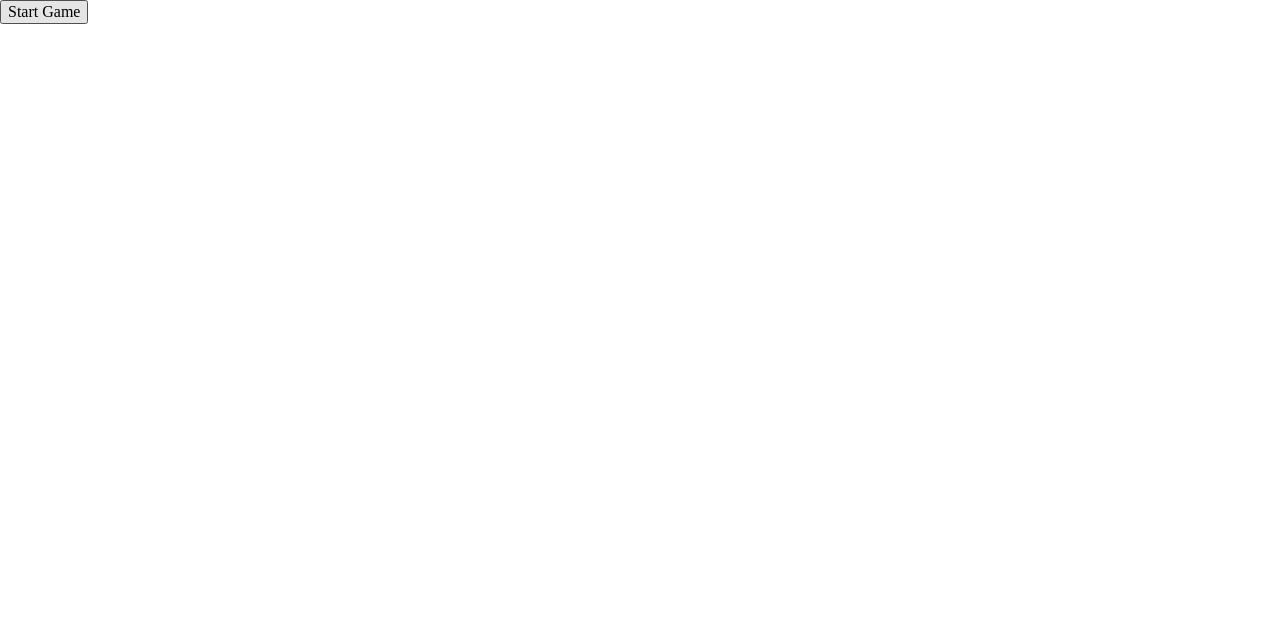
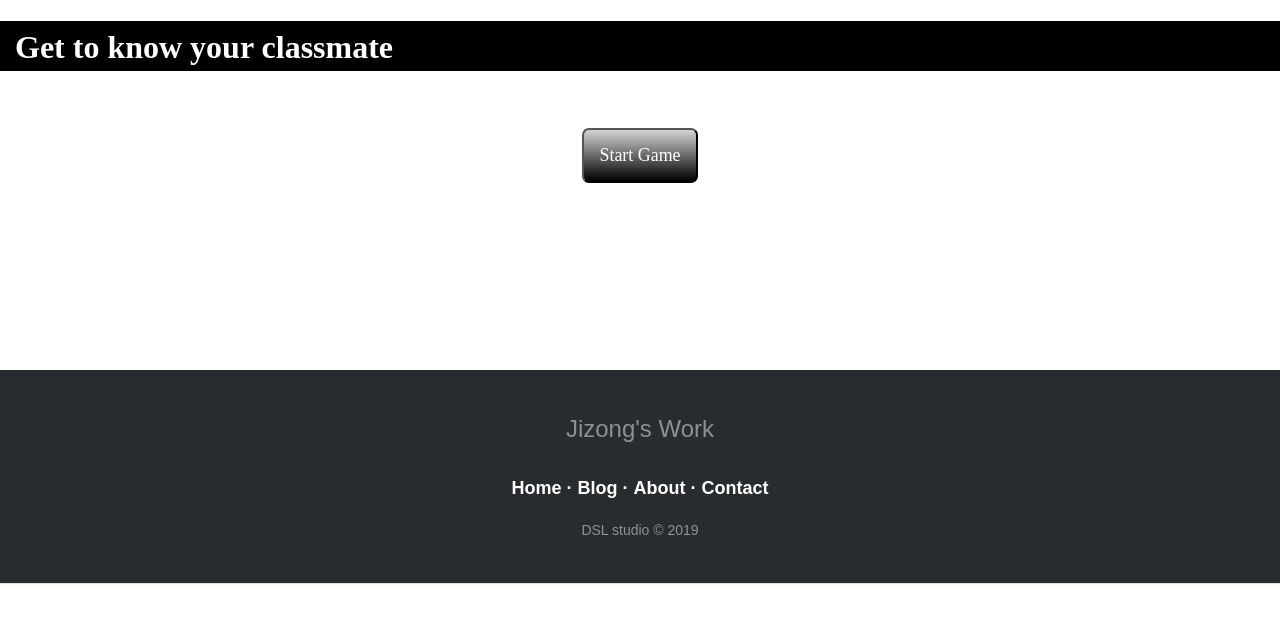
Before and after one commit to thinkful-ei-bee/getToKnowYourClassMate, a plain HTML site: page index.html in a window 1280 px wide. Drawn offline with nearby package versions, Linux system fonts and the light colour scheme.

Commit message:
added footer and fix name

```diff
--- a/index.css
+++ b/index.css
@@ -6,11 +6,39 @@ main .row {
   margin-bottom: 20px;
 }
 
+.navbar{
+  height:50px;
+  background-color:black;
+  color:white;
+  margin-bottom:50px;
+}
+
+h1{
+  padding-top:8px;
+  padding-left:15px;
+}
+
 img{
   height: 160px;
   border-radius: 50%;
   text-align: center;
   margin-bottom:25px;
+  box-shadow: 0 10px 20px rgba(0,0,0,0.19), 0 6px 6px rgba(0,0,0,0.23);
+}
+
+.controls {
+  display: flex;
+  justify-content: center;
+}
+
+.controls button {
+  margin: 7px;
+  padding: 15px;
+  color: white;
+  font-size: 1.12em;
+  border-radius: 7px;
+  background-color: lightblue;
+  background: linear-gradient(lightgrey,black);
 }
 
 .box {
@@ -38,3 +66,42 @@ img{
 .blue {
   background-color: blue;
 }
+
+/*footer*/
+.footer-basic-centered{
+	background-color: #292c2f;
+	box-shadow: 0 1px 1px 0 rgba(0, 0, 0, 0.12);
+	box-sizing: border-box;
+	width: 100%;
+	text-align: center;
+	font: normal 18px sans-serif;
+
+	padding: 45px;
+	margin-top: 80px;
+}
+
+.footer-basic-centered .footer-company-motto{
+	color:  #8d9093;
+	font-size: 24px;
+	margin: 0;
+}
+
+.footer-basic-centered .footer-company-name{
+	color:  #8f9296;
+	font-size: 14px;
+	margin: 0;
+}
+
+.footer-basic-centered .footer-links{
+	list-style: none;
+	font-weight: bold;
+	color:  #ffffff;
+	padding: 35px 0 23px;
+	margin: 0;
+}
+
+.footer-basic-centered .footer-links a{
+	display:inline-block;
+	text-decoration: none;
+	color: inherit;
+}
--- a/index.html
+++ b/index.html
@@ -11,6 +11,9 @@
 </head>
 
 <body>
+  <nav class='navbar'>
+    <h1>Get to know your classmate</h1>
+  </nav>
   <section class="controls">
     <button id='start-game'>Start Game</button>
   </section>
@@ -20,7 +23,23 @@
 
     </div>
   </main>
+  <footer class="footer-basic-centered">
 
+      <p class="footer-company-motto">Jizong's Work</p>
+
+      <p class="footer-links">
+          <a href="#">Home</a>
+          ·
+          <a href="#">Blog</a>
+          ·
+          <a href="#">About</a>
+          ·
+          <a href="#">Contact</a>
+      </p>
+
+      <p class="footer-company-name">DSL studio © 2019</p>
+
+  </footer>
   <script type="text/javascript" src="//cdnjs.cloudflare.com/ajax/libs/cuid/1.3.8/browser-cuid.min.js"></script>
   <script type="text/javascript" src="https://code.jquery.com/jquery-3.2.1.min.js"></script>
   <script src="index.js"></script>
--- a/index.js
+++ b/index.js
@@ -2,18 +2,18 @@
 // Add Event Listeners here:
 'use strict';
 const PEOPLE=[
-  {id: 1, name: 'Eddie_Bueno', img: 'assets/images/01_Eddie_Bueno.png'},
-  {id: 2, name: 'James_Scherernges', img: 'assets/images/02_James_Scherer.png'},
+  {id: 1, name: 'Eddie Bueno', img: 'assets/images/01_Eddie_Bueno.png'},
+  {id: 2, name: 'James Scherernges', img: 'assets/images/02_James_Scherer.png'},
   {id: 3, name: 'Jody', img: 'assets/images/03_Jody.png'},
-  {id: 4, name: 'David_Baker', img: 'assets/images/04_David_Baker.png'},
-  {id: 5, name: 'Laural_Butler', img: 'assets/images/05_Laural_Butler.png'},
-  {id: 6, name: 'David_Bolin', img: 'assets/images/06_David_Bolin.png'},
-  {id: 7, name: 'David_Liang', img: 'assets/images/07_David_Liang.png'},
-  {id: 8, name: 'Farah_Gustafson', img: 'assets/images/08_Farah_Gustafson.png'},
-  {id: 9, name: 'Joel_Corey', img: 'assets/images/09_Joel_Corey.png'},
-  {id: 10, name: 'Enrique_Montemayor', img: 'assets/images/10_Enrique_Montemayor.png'},
-  {id: 11, name: 'Jay_Lee', img: 'assets/images/11_Jay_Lee.png'},
-  {id: 12, name: 'Rich_Greenhill', img: 'assets/images/12_Rich_Greenhill.png'}
+  {id: 4, name: 'David Baker', img: 'assets/images/04_David_Baker.png'},
+  {id: 5, name: 'Laural Butler', img: 'assets/images/05_Laural_Butler.png'},
+  {id: 6, name: 'David Bolin', img: 'assets/images/06_David_Bolin.png'},
+  {id: 7, name: 'David Liang', img: 'assets/images/07_David_Liang.png'},
+  {id: 8, name: 'Farah Gustafson', img: 'assets/images/08_Farah_Gustafson.png'},
+  {id: 9, name: 'Joel Corey', img: 'assets/images/09_Joel_Corey.png'},
+  {id: 10, name: 'Enrique Montemayor', img: 'assets/images/10_Enrique_Montemayor.png'},
+  {id: 11, name: 'Jay Lee', img: 'assets/images/11_Jay_Lee.png'},
+  {id: 12, name: 'Rich Greenhill', img: 'assets/images/12_Rich_Greenhill.png'}
   ];
 
 
@@ -54,7 +54,8 @@ function generateGrid(n){
   let gridElementString = [];
   for (let i = 0;i<n;i++){
     gridElementString.push(`<div class="col-3">
-  <div data-item-id = ${array.pop()} class="box"><img src=''>for protrait</div>
+  <div data-item-id = ${array.pop()} class="box"><img src='' alt=''>
+  <div><span id='name'></span></div></div>
 </div>`);
   }
   return gridElementString.join('');
@@ -72,7 +73,10 @@ function drawGrids(){
       const itemIndex = $(this).data('item-id');
       const portrait_path = PEOPLE[itemIndex].img;
       console.log(portrait_path);
+      const name = PEOPLE[itemIndex].name;
       $(this).find('img').attr('src',portrait_path);
+      $(this).find('img').attr('alt',name);
+      $(this).find('#name').text(name);
 
    });
   });
```
